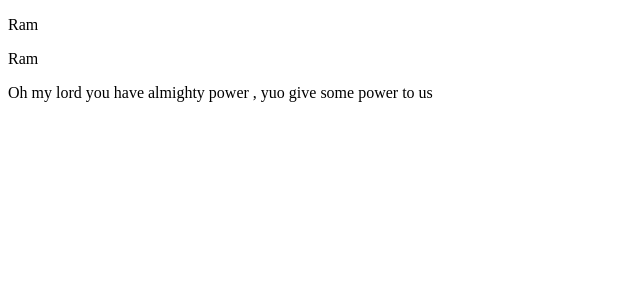
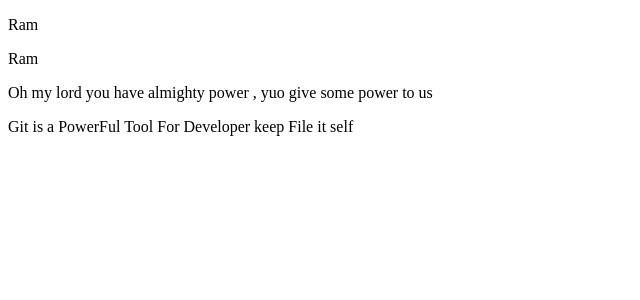
Before and after one commit to Rajan-kumar-2026/Practice-Git, an Angular app: page / in a window 1280 px wide. Shown: the top 300 px of the page, without its empty margins (0-640 px from the left). Built offline with nearby package versions, Linux system fonts and the light colour scheme.

Commit message:
add git some  updated

```diff
--- a/src/app/app.component.html
+++ b/src/app/app.component.html
@@ -2,4 +2,5 @@
   <p>Ram</p>
   <p>Ram</p>
   <p>Oh my lord you  have almighty power , yuo give some power to us</p>
+  <p>Git is a PowerFul Tool For Developer keep File it self</p>
 </div>
```
